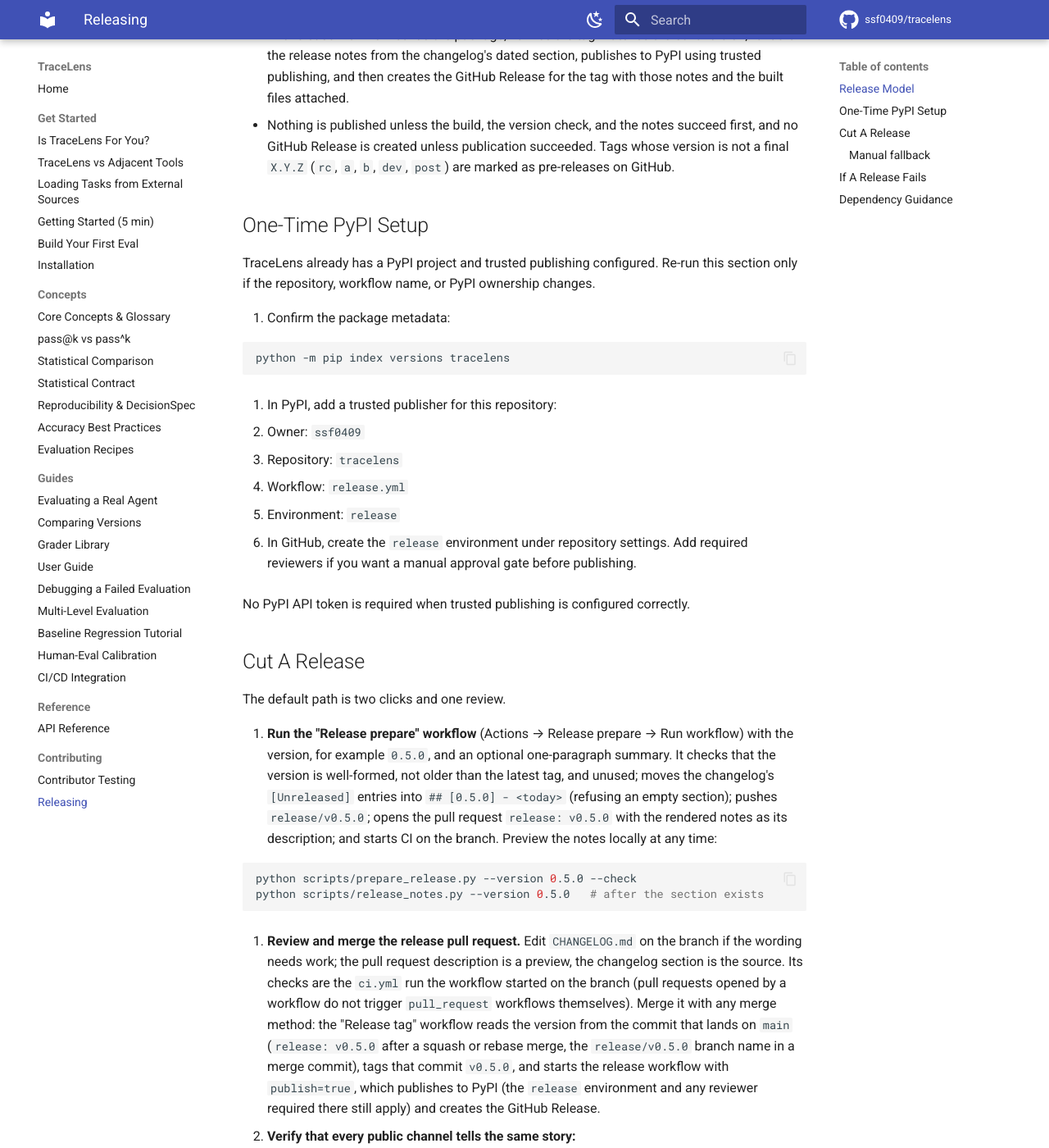
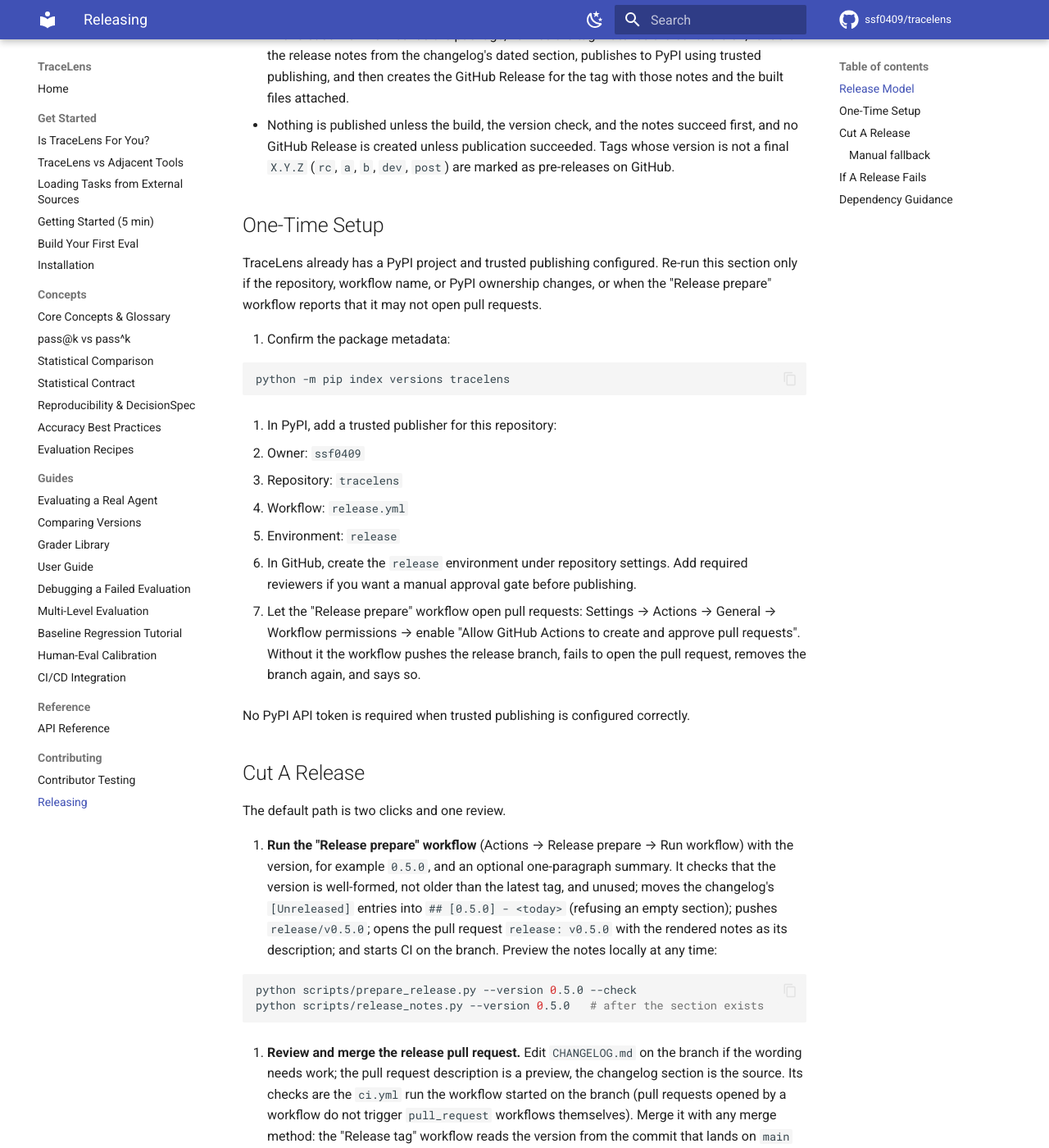
Before and after one commit to ssf0409/tracelens, an MkDocs documentation site: the page built from docs/releasing.md, in a window 1280 px wide and 1400 px high, scrolled down 596 px. Shown: the whole window at 82% size. Built offline with MkDocs 1.6.1 and Material for MkDocs 9.7.7, drawn with Linux system fonts in a browser that asks for light colours; comment, search, counter and statistics services are not loaded; some of the changed text lies outside the part shown.

Commit message:
ci(release): undo the push when the release pull request cannot be opened (#96)
When "Release prepare" cannot open the release pull request (the
repository setting "Allow GitHub Actions to create and approve pull
requests" is off), the workflow now deletes the branch it pushed and
prints the setting to enable, so the fix is one toggle and a re-run.
docs/releasing.md lists the setting in the one-time setup and in the
failure guidance.

Co-Authored-By: Claude Fable 5.1 <noreply@anthropic.com>
Claude-Session: https://claude.ai/code/session_01N1GtYXaFXi7LpXcpRxBP7o

```diff
--- a/docs/releasing.md
+++ b/docs/releasing.md
@@ -25,10 +25,12 @@ version constraint.
   succeeded. Tags whose version is not a final `X.Y.Z` (`rc`, `a`, `b`,
   `dev`, `post`) are marked as pre-releases on GitHub.
 
-## One-Time PyPI Setup
+## One-Time Setup
 
 TraceLens already has a PyPI project and trusted publishing configured. Re-run
-this section only if the repository, workflow name, or PyPI ownership changes.
+this section only if the repository, workflow name, or PyPI ownership changes,
+or when the "Release prepare" workflow reports that it may not open pull
+requests.
 
 1. Confirm the package metadata:
 
@@ -45,6 +47,11 @@ this section only if the repository, workflow name, or PyPI ownership changes.
 
 3. In GitHub, create the `release` environment under repository settings.
    Add required reviewers if you want a manual approval gate before publishing.
+
+4. Let the "Release prepare" workflow open pull requests: Settings → Actions →
+   General → Workflow permissions → enable "Allow GitHub Actions to create and
+   approve pull requests". Without it the workflow pushes the release branch,
+   fails to open the pull request, removes the branch again, and says so.
 
 No PyPI API token is required when trusted publishing is configured correctly.
 
@@ -133,6 +140,10 @@ If the workflows are unavailable, the tag-driven path still works on its own:
   (`workflow_dispatch`) on the release workflow with `publish` left off, on a
   branch or a tag: it builds, verifies, and shows the rendered notes in the
   job summary without publishing anything.
+- **"Release prepare" fails with "GitHub Actions is not permitted to create
+  or approve pull requests".** Enable the setting in step 4 of
+  [One-Time Setup](#one-time-setup) and run the workflow again; it removed
+  the release branch it had pushed, so nothing needs cleaning up.
 - **A release pull request must be abandoned.** Close it and delete the
   `release/vX.Y.Z` branch; nothing was tagged or published. Run "Release
   prepare" again later, with the same version if it is still right.
```
Also changed, not shown: 1 other file.
